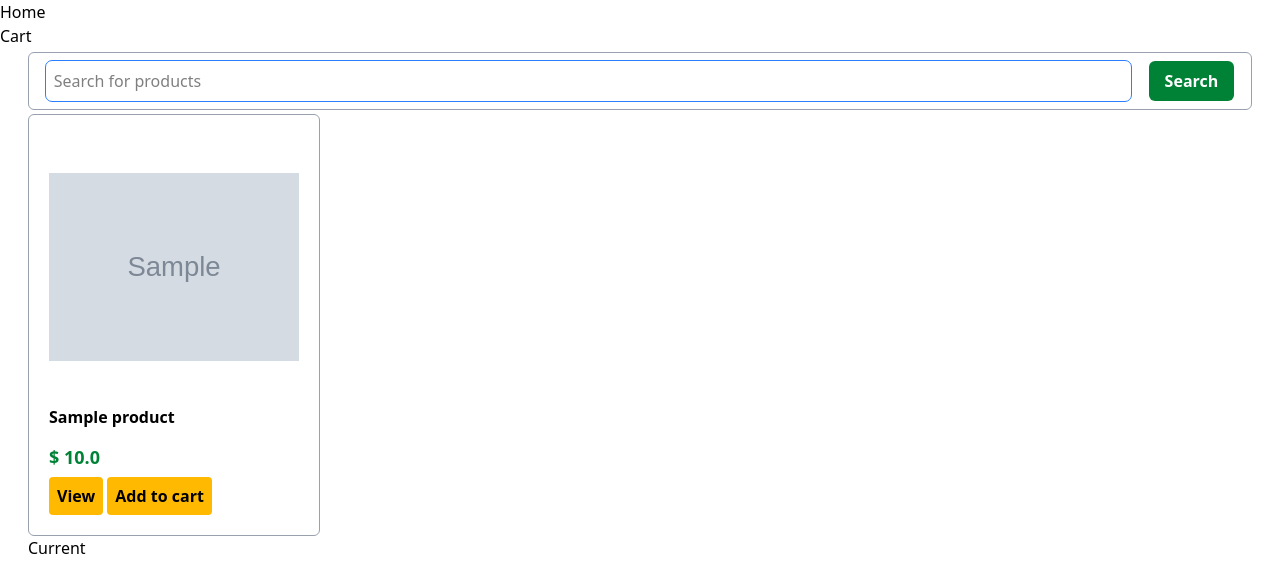
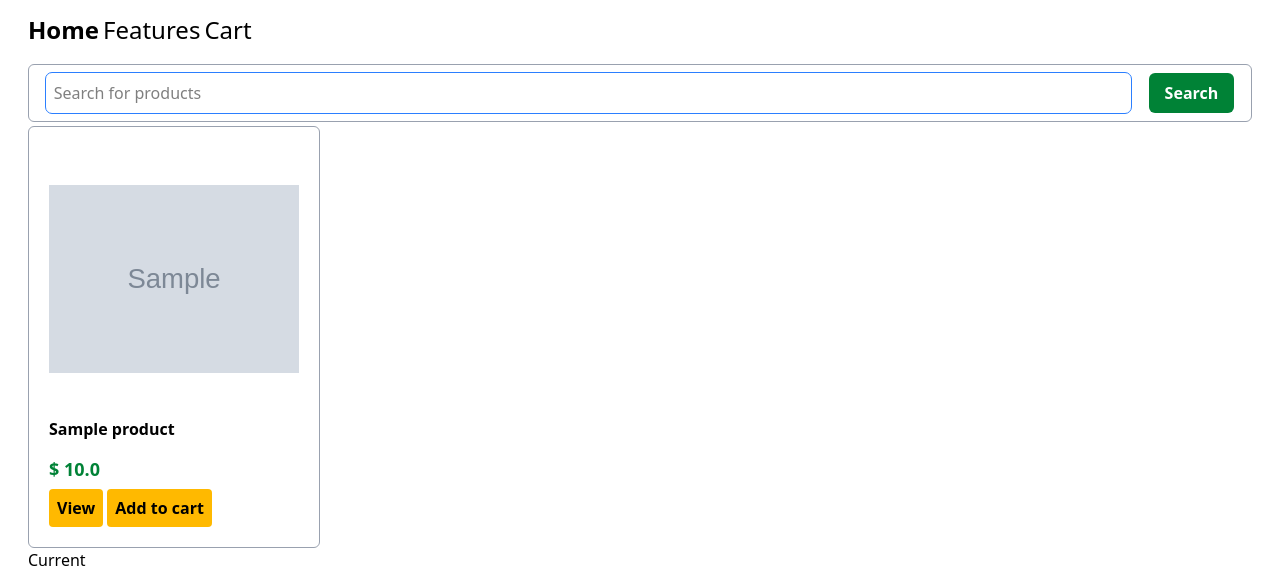
Before and after one commit to ErikEvertonRodrigues/ecommerce_Django, a Django app: page / in a window 1280 px wide. Shown: the top 570 px of the page. Run offline with Django 5.2, Linux system fonts and the light colour scheme; tables that the repository leaves empty hold one stand-in row (values such as "Sample post"); grey boxes marked "Sample" are stand-in pictures; style sheets or scripts are compiled from the project's sources.

Commit message:
add simple styles into navbar

```diff
--- a/shop/templates/shop/index.html
+++ b/shop/templates/shop/index.html
@@ -12,11 +12,12 @@
     crossorigin="anonymous"></script>
 </head>
 <body>
-    <header>
-        <nav>
-            <ul>
-                <li><a href="#">Home</a></li>
-                <li><a id="cart" href="">Cart</a></li>
+    <header class="max-w-[1224px] m-auto">
+        <nav class="h-[60px]">
+            <ul class="h-full flex items-center gap-1">
+                <li><a class="font-bold text-2xl" href="#">Home</a></li>
+                <li><a class=" text-2xl" href="#">Features</a></li>
+                <li><a class=" text-2xl" id="cart" href="#">Cart</a></li>
             </ul>
         </nav>
     </header>
```
